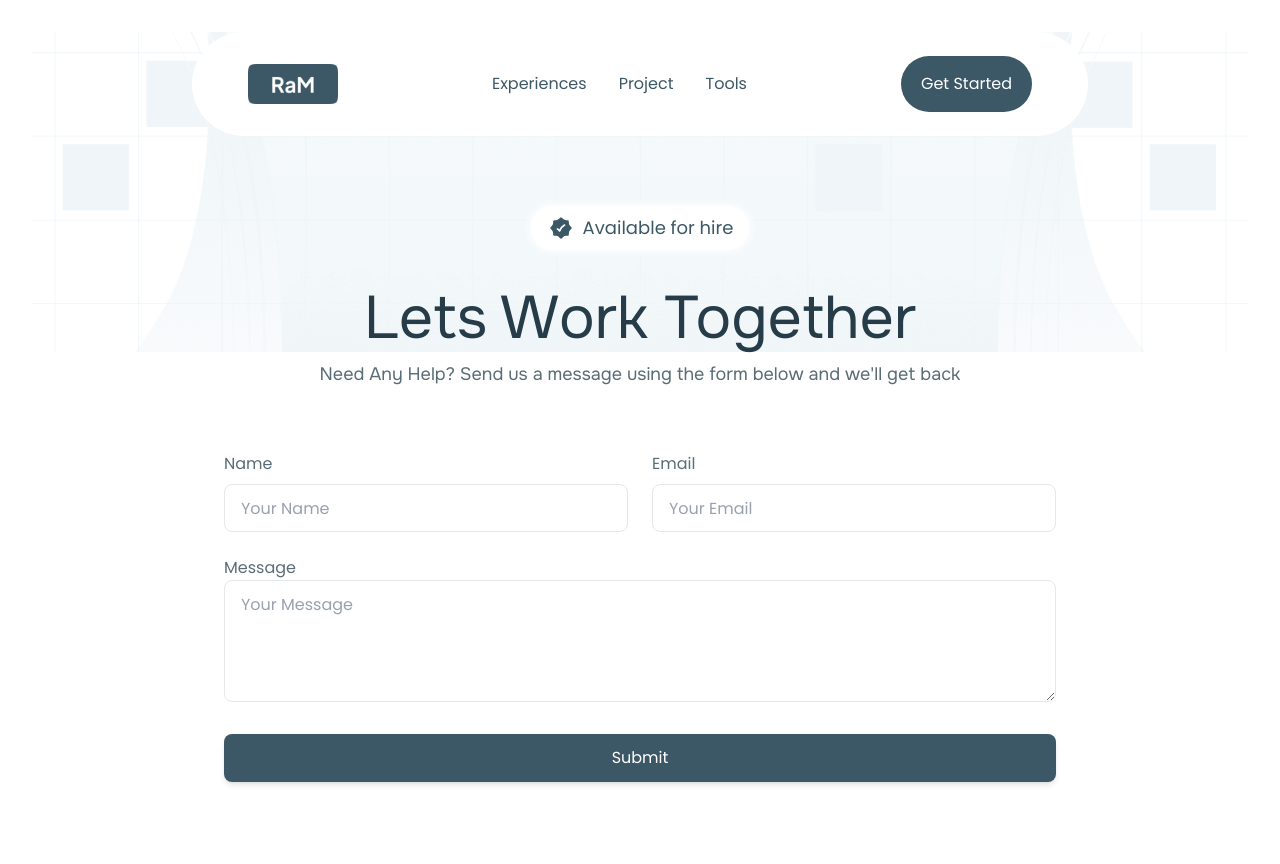
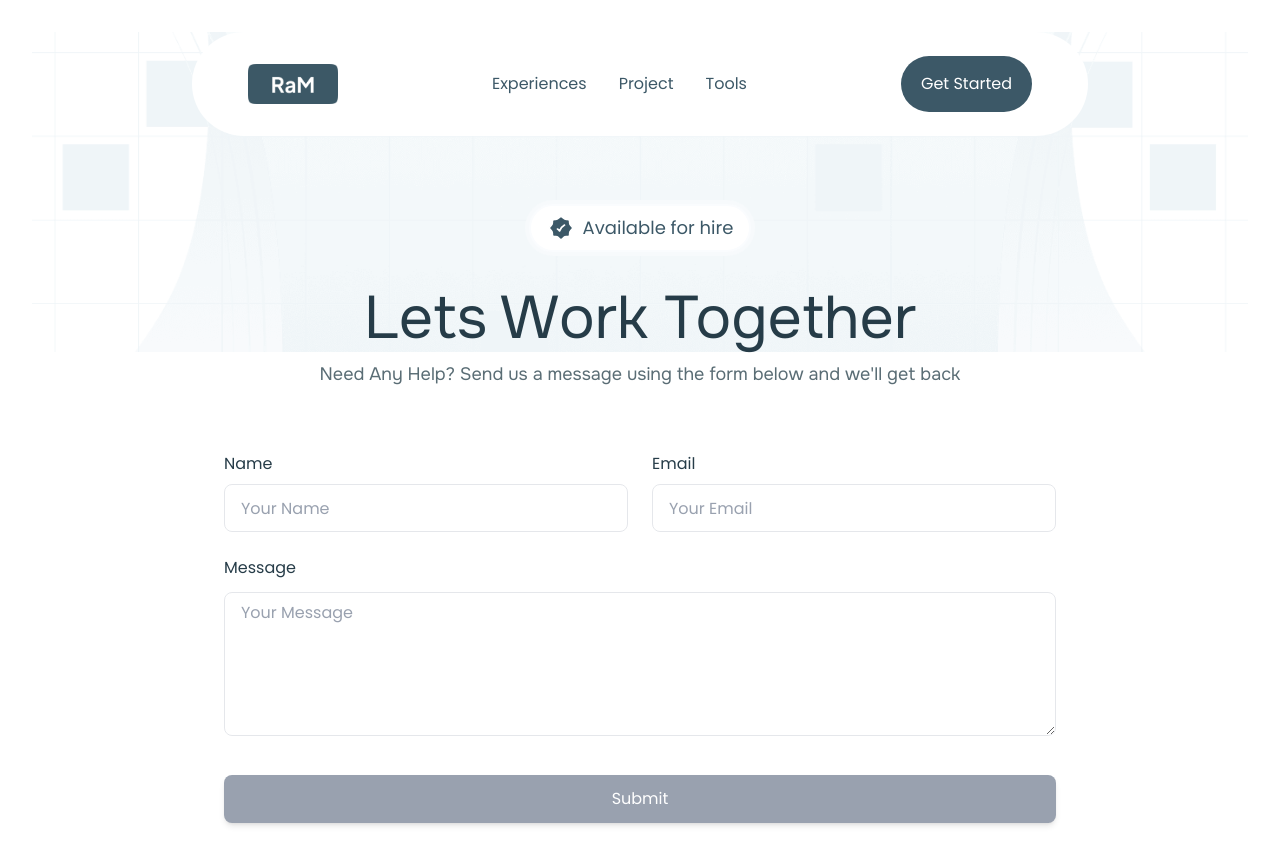
Before and after one commit to essram/web-porto-2.0, a Next.js app: page /contact in a window 1280 px wide. Shown: the top 864 px of the page. Built offline with nearby package versions, Linux system fonts and the light colour scheme.

Commit message:
add:validation-contact-form

```diff
--- a/app/contact/page.tsx
+++ b/app/contact/page.tsx
@@ -7,13 +7,20 @@ import toast, { Toaster } from "react-hot-toast";
 import AOS from "aos";
 import "aos/dist/aos.css";
 
-
 export default function Contact() {
   const [isMenuOpen, setIsMenuOpen] = useState(false);
   const formRef = useRef<HTMLFormElement>(null);
 
+  // State form input
+  const [name, setName] = useState("");
+  const [email, setEmail] = useState("");
+  const [message, setMessage] = useState("");
+
   const notifySuccess = () => toast.success("Message sent successfully!");
   const notifyFailed = () => toast.error("Message sent failed!");
+  const notifyRequired = (field: string) =>
+    toast.error(`${field} is required!`);
+
   const scrollToSection = (id: string) => {
     const section = document.getElementById(id);
     section?.scrollIntoView({ behavior: "smooth" });
@@ -21,7 +28,6 @@ export default function Contact() {
 
   useEffect(() => {
     AOS.init({
-      // disable: "phone",
       duration: 700,
       easing: "ease-out-cubic",
     });
@@ -29,6 +35,20 @@ export default function Contact() {
 
   const sendEmail = (e: React.FormEvent) => {
     e.preventDefault();
+
+    // Validasi
+    if (!name.trim()) {
+      notifyRequired("Name");
+      return;
+    }
+    if (!email.trim()) {
+      notifyRequired("Email");
+      return;
+    }
+    if (!message.trim()) {
+      notifyRequired("Message");
+      return;
+    }
 
     if (!formRef.current) return;
 
@@ -41,19 +61,23 @@ export default function Contact() {
       )
       .then(
         () => {
-          console.log("SUCCESS!");
           notifySuccess();
           formRef.current?.reset();
+          setName("");
+          setEmail("");
+          setMessage("");
         },
         () => {
-          console.log("FAILED...");
           notifyFailed();
         }
       );
   };
 
   return (
-    <div data-aos="fade-up" className="flex my-8 mx-4 md:mx-8 font-poppins flex-col items-center min-h-screen md:min-h-0">
+    <div
+      data-aos="fade-up"
+      className="flex my-8 mx-4 md:mx-8 font-poppins flex-col items-center min-h-screen md:min-h-0"
+    >
       <div
         className="fixed top-0 left-0 w-full h-[30vh] md:h-[40vh] bg-cover bg-center z-[-1]"
         style={{ backgroundImage: "url('../bg-header.png')" }}
@@ -69,16 +93,19 @@ export default function Contact() {
           </Link>
 
           <div className="hidden md:flex gap-8 items-center text-slate-blue text-base">
-            <a
-              onClick={() => scrollToSection("features")}
+            <Link href="/?scrollTo=features">
+              <p
                 className="relative cursor-pointer
               after:content-[''] after:absolute after:left-1/2 after:bottom-0
               after:w-0 after:h-[2px] after:bg-current after:transition-all after:duration-400 after:ease-out
               hover:after:left-0 hover:after:w-full"
               >
                 Experiences
-            </a>
-            <a
+              </p>
+            </Link>
+
+            <Link href="/?scrollTo=projects">
+              <p
                 onClick={() => scrollToSection("projects")}
                 className="relative cursor-pointer
               after:content-[''] after:absolute after:left-1/2 after:bottom-0
@@ -86,8 +113,10 @@ export default function Contact() {
               hover:after:left-0 hover:after:w-full"
               >
                 Project
-            </a>
-            <a
+              </p>
+            </Link>
+            <Link href="/?scrollTo=tools">
+              <p
                 onClick={() => scrollToSection("tools")}
                 className="relative cursor-pointer
               after:content-[''] after:absolute after:left-1/2 after:bottom-0
@@ -95,7 +124,8 @@ export default function Contact() {
               hover:after:left-0 hover:after:w-full"
               >
                 Tools
-            </a>
+              </p>
+            </Link>
           </div>
 
           <Link href="/contact">
@@ -130,21 +160,49 @@ export default function Contact() {
         </div>
 
         {isMenuOpen && (
-          <div className="mt-6 rounded-lg flex flex-col items-center gap-4 md:hidden text-slate-blue text-base">
-            <div className="mt-6 rounded-lg flex flex-col items-center gap-4 md:hidden text-slate-blue text-base">
-              <p>Experiences</p>
-              <p>Project</p>
-              <p>Tools</p>
-              <Link href="/contact">
+          <div className="mt-6 rounded-lg flex flex-col items-center gap-4 md:hidden text-slate-blue text-base px-6">
+            <Link href="/?scrollTo=projects">
+              <p
+                onClick={() => scrollToSection("features")}
+                className="relative cursor-pointer
+        after:content-[''] after:absolute after:left-1/2 after:bottom-0
+        after:w-0 after:h-[2px] after:bg-current after:transition-all after:duration-400 after:ease-out
+        hover:after:left-0 hover:after:w-full"
+              >
+                Experiences
+              </p>
+            </Link>
+            <Link href="/?scrollTo=projects">
+              <p
+                onClick={() => scrollToSection("projects")}
+                className="relative cursor-pointer
+        after:content-[''] after:absolute after:left-1/2 after:bottom-0
+        after:w-0 after:h-[2px] after:bg-current after:transition-all after:duration-400 after:ease-out
+        hover:after:left-0 hover:after:w-full"
+              >
+                Project
+              </p>
+            </Link>
+            <Link href="/?scrollTo=projects">
+              <p
+                onClick={() => scrollToSection("tools")}
+                className="relative cursor-pointer
+        after:content-[''] after:absolute after:left-1/2 after:bottom-0
+        after:w-0 after:h-[2px] after:bg-current after:transition-all after:duration-400 after:ease-out
+        hover:after:left-0 hover:after:w-full"
+              >
+                Tools
+              </p>
+            </Link>
+
+            <Link href="/contact" className="w-full">
               <button
-                  className={`bg-[#3C5867] text-white hover:bg-slate-blue/80 duration-200 transition-all hover:cursor-pointer  ${
-                    isMenuOpen ? "w-full rounded-3xl" : "w-full rounded-full"
-                  } mx-6 py-3  mt-2`}
+                className="bg-[#3C5867] text-white hover:bg-slate-blue/80 duration-200 transition-all hover:cursor-pointer w-full rounded-3xl py-3 mt-2"
+                onClick={() => setIsMenuOpen(false)}
               >
                 Get Started
               </button>
             </Link>
-            </div>
           </div>
         )}
       </div>
@@ -188,15 +246,11 @@ export default function Contact() {
       <form
         ref={formRef}
         onSubmit={sendEmail}
-        action=""
         className="w-full max-w-5xl mx-auto flex flex-col gap-6 px-4 sm:px-8 md:px-16 lg:px-24 py-10 rounded-xl"
       >
         <div className="flex flex-col md:flex-row w-full gap-6">
           <div className="flex flex-col w-full md:w-1/2">
-            <label
-              htmlFor="name"
-              className="text-text-paragraph mb-2 font-medium text-sm sm:text-base"
-            >
+            <label htmlFor="name" className="mb-2 text-text-heading">
               Name
             </label>
             <input
@@ -204,16 +258,15 @@ export default function Contact() {
               id="name"
               name="name"
               placeholder="Your Name"
-              className="bg-white border border-gray-200 h-12 rounded-lg px-4 text-gray-800 placeholder:text-gray-400
-        focus:border-slate-blue focus:ring-2 focus:ring-slate-blue/30 outline-none text-sm sm:text-base transition"
+              value={name}
+              onChange={(e) => setName(e.target.value)}
+              className="bg-white/5 border border-gray-200 h-12 rounded-lg px-4 text-gray-800 placeholder:text-gray-400
+              focus:border-slate-blue focus:ring-1 outline-none text-sm sm:text-base transition"
             />
           </div>
 
           <div className="flex flex-col w-full md:w-1/2">
-            <label
-              htmlFor="email"
-              className="text-text-paragraph mb-2 font-medium text-sm sm:text-base"
-            >
+            <label htmlFor="email" className="mb-2 text-text-heading">
               Email
             </label>
             <input
@@ -221,17 +274,16 @@ export default function Contact() {
               id="email"
               name="email"
               placeholder="Your Email"
-              className="bg-white border border-gray-200 h-12 rounded-lg px-4 text-gray-800 placeholder:text-gray-400
-        focus:border-slate-blue focus:ring-2 focus:ring-slate-blue/30 outline-none text-sm sm:text-base transition"
+              value={email}
+              onChange={(e) => setEmail(e.target.value)}
+              className="bg-white/5 border border-gray-200 h-12 rounded-lg px-4 text-gray-800 placeholder:text-gray-400
+              focus:border-slate-blue focus:ring-1  outline-none text-sm sm:text-base transition"
             />
           </div>
         </div>
 
         <div>
-          <label
-            htmlFor="message"
-            className="text-text-paragraph mb-2 font-medium text-sm sm:text-base"
-          >
+          <label htmlFor="message" className="mb-2 text-text-heading">
             Message
           </label>
           <textarea
@@ -239,17 +291,23 @@ export default function Contact() {
             name="message"
             rows={4}
             placeholder="Your Message"
-            className="block w-full rounded-lg bg-white border border-gray-200 px-4 py-3 text-gray-800 placeholder:text-gray-400
-      focus:border-slate-blue focus:ring-2 focus:ring-slate-blue/30 outline-none text-sm sm:text-base transition"
-          ></textarea>
+            value={message}
+            onChange={(e) => setMessage(e.target.value)}
+            className="bg-white/5 border rounded-lg mt-3 h-36 px-4 py-2 w-full text-gray-800 border-gray-200 placeholder:text-gray-400"
+          />
         </div>
 
         <Toaster position="top-center" reverseOrder={false} />
+
         <button
           type="submit"
-          className="bg-slate-blue hover:bg-slate-blue/90 duration-200 transition-all mt-2 px-6 py-3 text-white rounded-lg
-    text-sm sm:text-base font-medium hover:scale-[1.02] shadow-md"
-          onClick={notifySuccess}
+          disabled={!name.trim() || !email.trim() || !message.trim()}
+          className={`mt-2 px-6 py-3 text-white rounded-lg text-sm sm:text-base font-medium shadow-md transition-all duration-200
+            ${
+              !name.trim() || !email.trim() || !message.trim()
+                ? "bg-gray-400 cursor-not-allowed"
+                : "bg-slate-blue hover:bg-slate-blue/90 hover:scale-[1.02]"
+            }`}
         >
           Submit
         </button>
```
Lines whose indentation alone changed are shown as unchanged.
